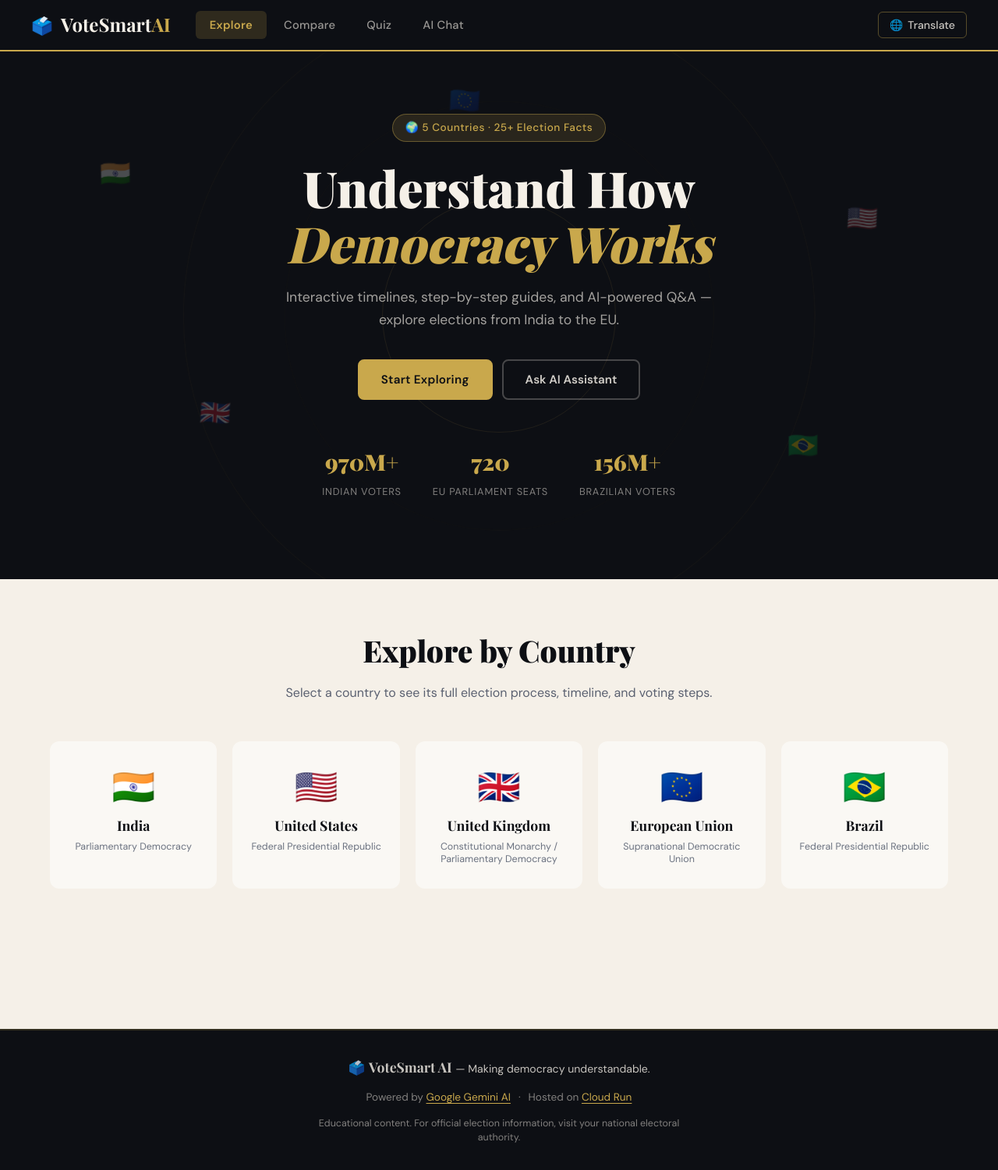
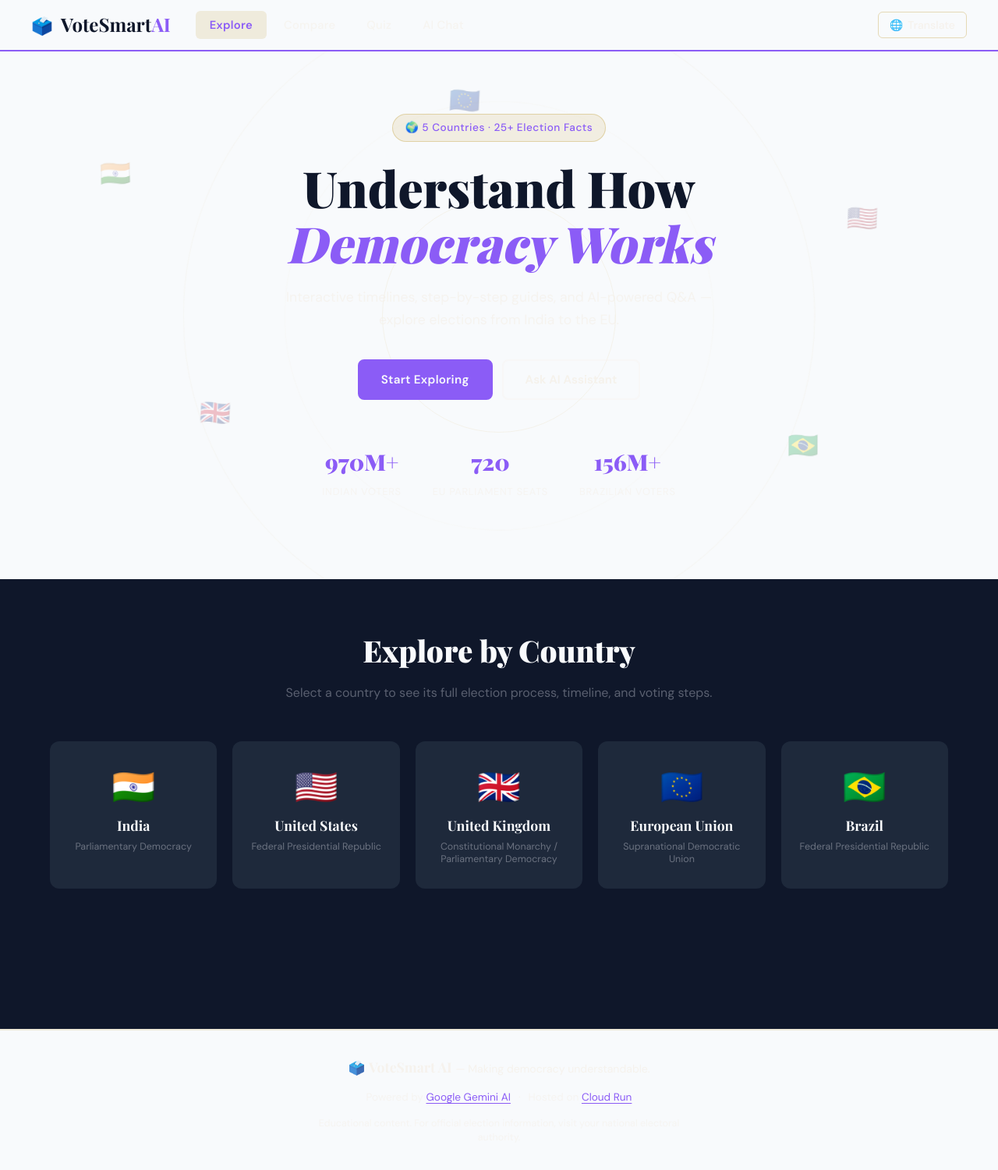
Before and after one commit to vannoorsab/VoteSmart-AI, a Flask app: page / in a window 1280 px wide. Shown: the whole page at 78% size. Run offline with Flask 3, Linux system fonts and the light colour scheme.

Commit message:
commited

```diff
--- a/static/css/style.css
+++ b/static/css/style.css
@@ -5,16 +5,16 @@
    ════════════════════════════════════════ */
 
 :root {
-  --ink: #0d0f14;
-  --ink-soft: #1c1f28;
-  --ink-muted: #2e3240;
-  --paper: #f5f0e8;
-  --paper-light: #faf8f4;
-  --gold: #c9a84c;
-  --gold-light: #e8c96a;
-  --gold-pale: #f5ecd0;
-  --red: #c0392b;
-  --teal: #1a7a6e;
+  --ink: #f8fafc;
+  --ink-soft: #f1f5f9;
+  --ink-muted: #cbd5e1;
+  --paper: #0f172a;
+  --paper-light: #1e293b;
+  --gold: #8b5cf6;
+  --gold-light: #a78bfa;
+  --gold-pale: #2e1065;
+  --red: #f43f5e;
+  --teal: #10b981;
   --accent: var(--gold);
   --radius: 12px;
   --radius-sm: 6px;
```
